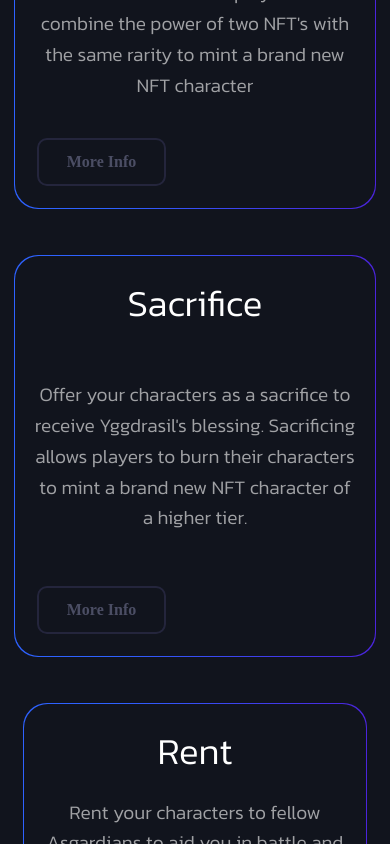
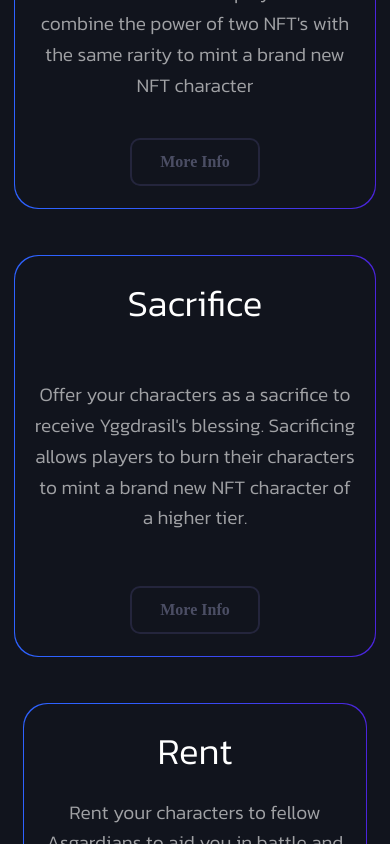
Before and after one commit to sikander-afzaal/thor_remake, a React (Create React App) app: page / in a window 390 px wide. Shown: the part 4580-5424 px from the top of the page. Built offline with nearby package versions, Linux system fonts and the light colour scheme.

Commit message:
first commit

```diff
--- a/src/pages/Home/style.css
+++ b/src/pages/Home/style.css
@@ -901,6 +901,9 @@
     height: 350px;
     gap: 1rem;
   }
+  .more-info {
+    justify-self: center;
+  }
 }
 @media screen and (max-width: 526px) {
   .built-box {
```
